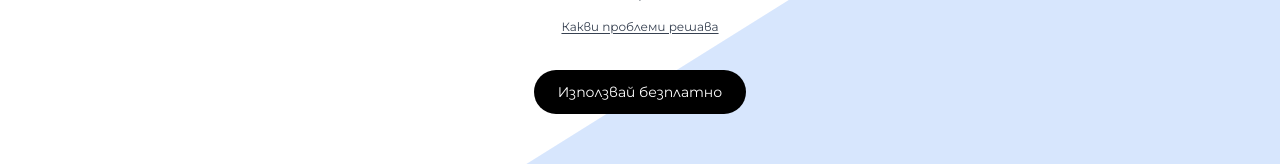
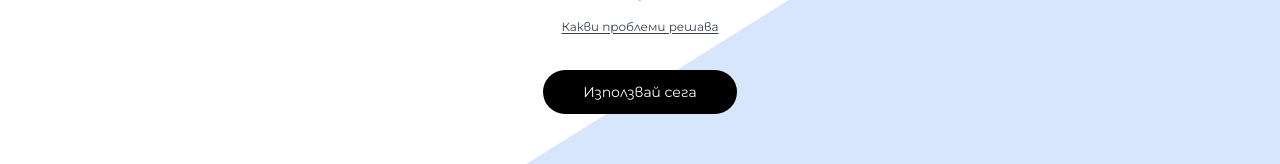
Before and after one commit to webstudio28/resto-v-evro, a React (Vite) app: page / in a window 1280 px wide. Shown: the part 307-471 px from the top of the page. Built offline with nearby package versions, Linux system fonts and the light colour scheme.

Commit message:
fixed cta button text

```diff
--- a/src/components/LandingPage.tsx
+++ b/src/components/LandingPage.tsx
@@ -214,9 +214,9 @@ export function LandingPage() {
           <div className="space-y-3 pt-8">
             <button
               onClick={handleContinueWithoutInstall}
-              className=" rounded-3xl bg-black dark:bg-white text-white dark:text-black px-6 py-3 text-sm"
+              className=" rounded-3xl bg-black dark:bg-white text-white dark:text-black px-10 py-3 text-sm"
             >
-              Използвай безплатно
+              Използвай сега
             </button>
           </div>
         </div>
```
